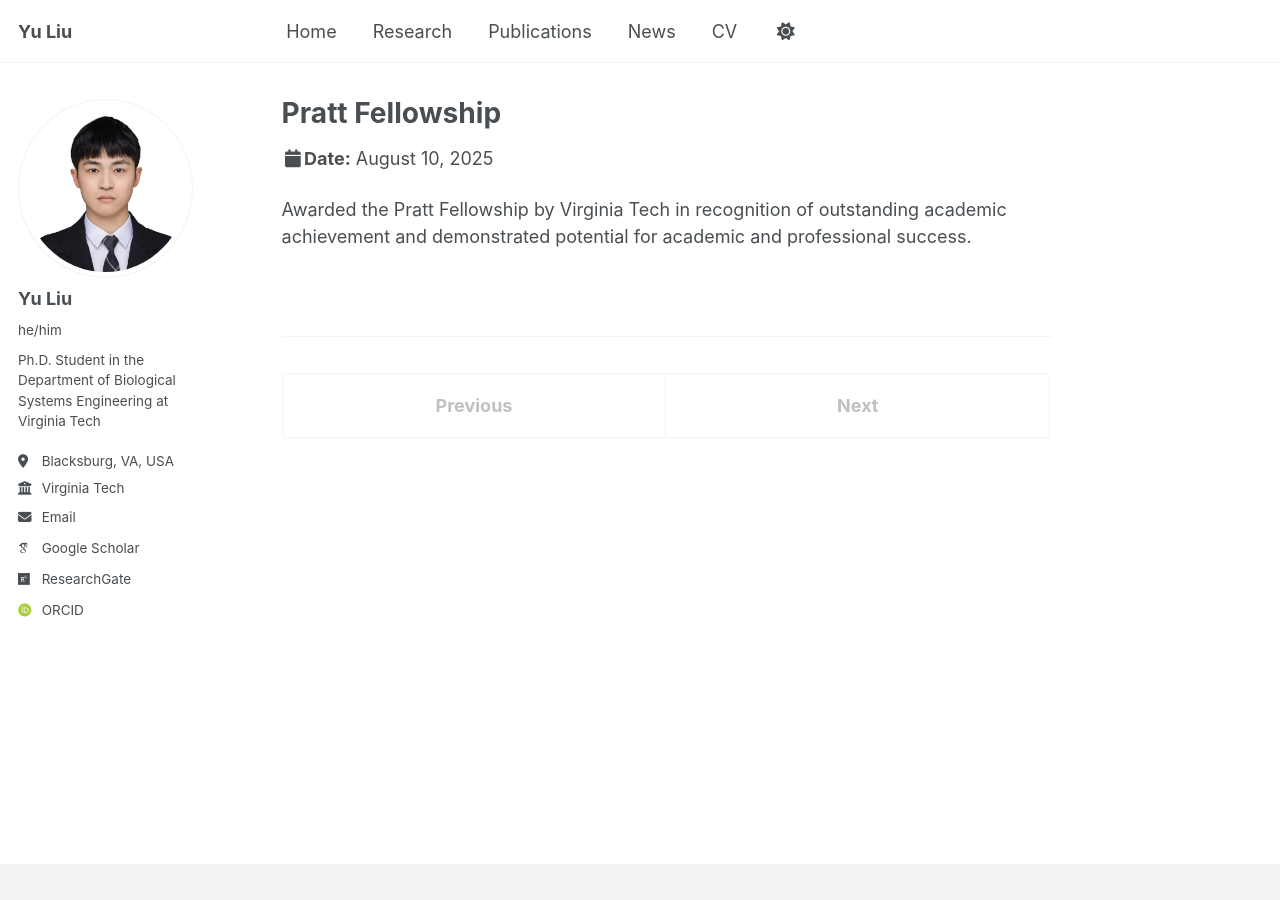
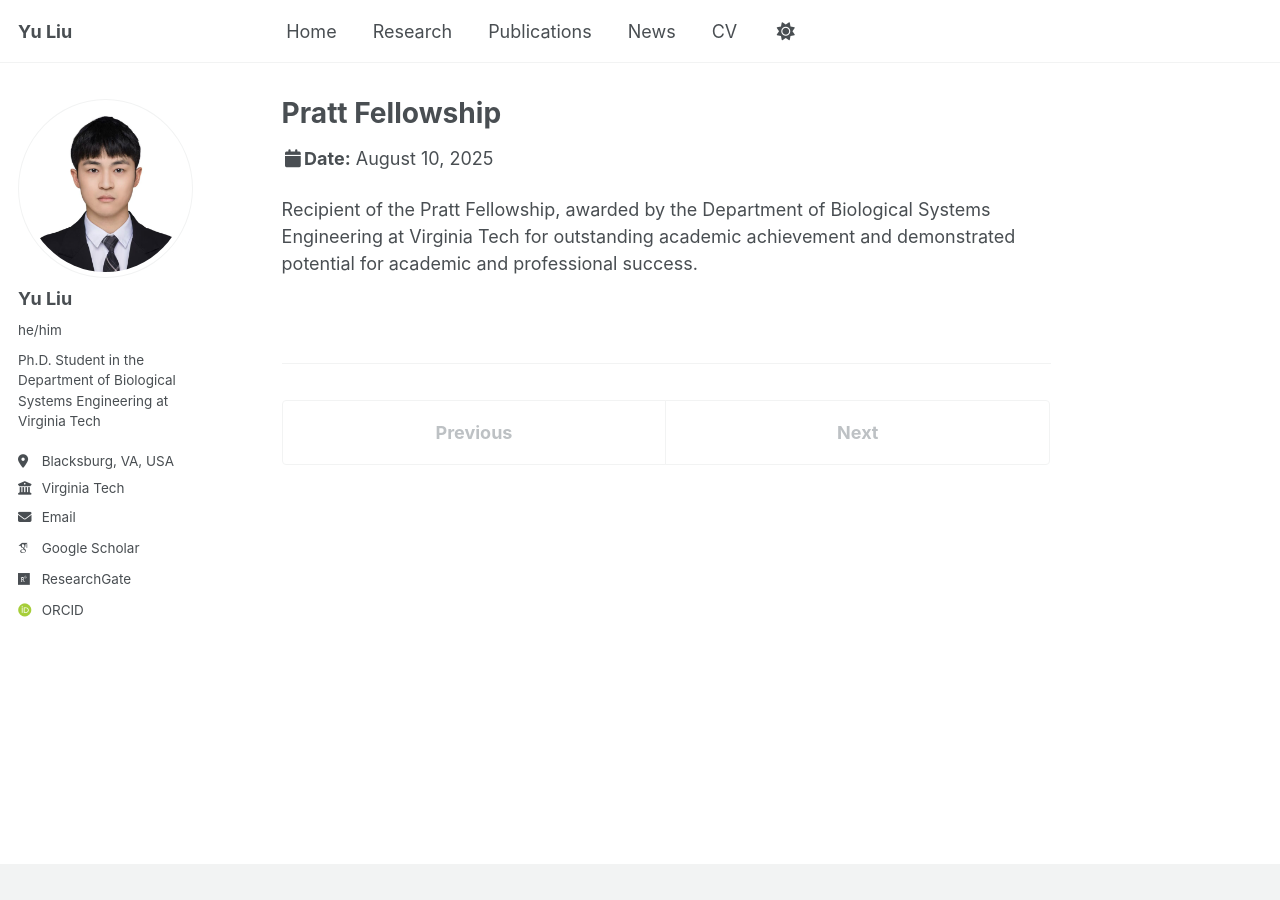
Before and after one commit to yuliu0322/yuliu0322.github.io, a Jekyll site: the page built from _talks/2025-08-10-pratt-fellowship.md, in a window 1280 px wide. Built offline with Jekyll 4.4.1, drawn with Linux system fonts in a browser that asks for light colours; some web fonts are replaced; a script bundle is joined from its source files by our own code; library files that are not in the unit come from our copies.

Commit message:
Update 2025-08-10-pratt-fellowship.md

```diff
--- a/_talks/2025-08-10-pratt-fellowship.md
+++ b/_talks/2025-08-10-pratt-fellowship.md
@@ -8,4 +8,4 @@ date: 2025-08-10
 location: "Blacksburg, VA, USA"
 ---
 
-Awarded the Pratt Fellowship by Virginia Tech in recognition of outstanding academic achievement and demonstrated potential for academic and professional success.
+Recipient of the Pratt Fellowship, awarded by the Department of Biological Systems Engineering at Virginia Tech for outstanding academic achievement and demonstrated potential for academic and professional success.
```
